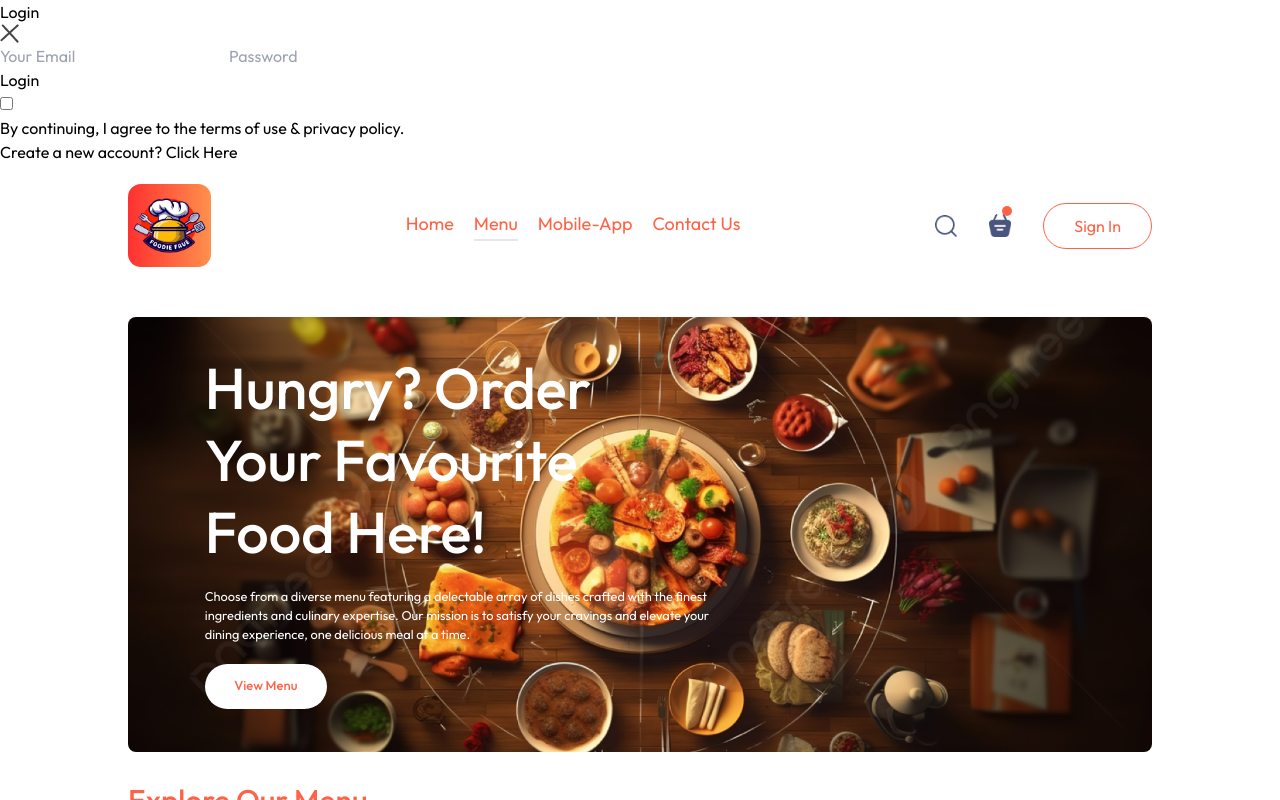
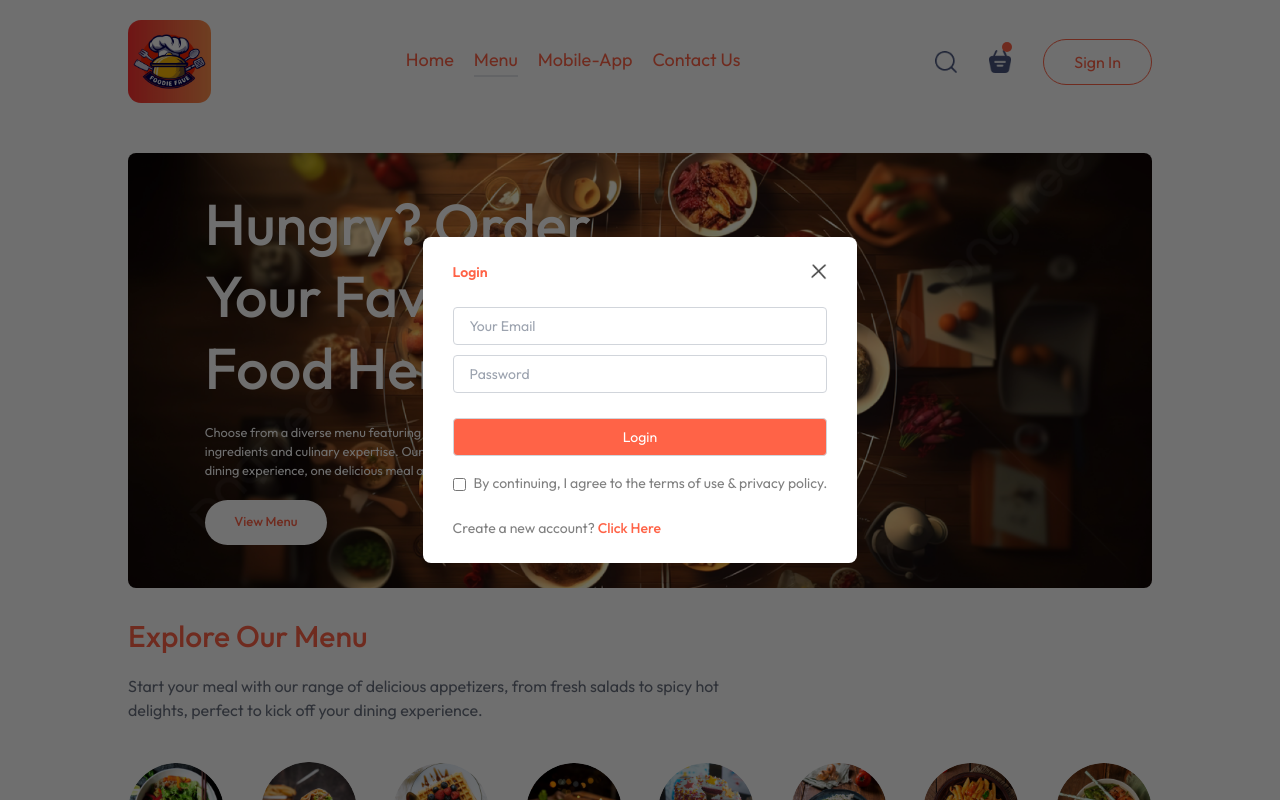
Before and after one commit to sadia-54/FoodieFave, a React (Vite) app in the folder client/: page / in a window 1280 px wide. Both pictures are taken after a click on the button "Sign In". Shown: the top 800 px of the page. Built offline with nearby package versions, Linux system fonts and the light colour scheme.

Commit message:
login modal styling done

```diff
--- a/client/src/components/LoginModal.jsx
+++ b/client/src/components/LoginModal.jsx
@@ -6,25 +6,25 @@ const LoginModal = ({setShowLogin}) => {
     const [currentState, setCurrentState] = useState('Login')
 
   return (
-    <div className='login-modal' >
-        <form className='login-modal-container'>
-            <div className="login-modal-title">
+    <div className='login-modal absolute z-[1] w-full h-full bg-[#00000090] grid' >
+        <form className='login-modal-container place-self-center w-[max(23vw, 330px)] text-[#808080] bg-white flex flex-col gap-[25px] py-[25px] px-[30px] rounded-[8px] text-sm' >
+            <div className="login-modal-title text-[tomato] font-semibold flex flex-row justify-between items-center">
                 <h2>{currentState}</h2>
-                <img onClick={()=> setShowLogin(false) } src={assets.cross_icon} alt="" />
+                <img onClick={()=> setShowLogin(false) } src={assets.cross_icon} alt="" className='w-[16px] cursor-pointer' />
             </div>
-            <div className="login-modal-input">
-              {currentState==="Login"?<></>:<input type="text" placeholder='Your Name' required />}
-              <input type="email" placeholder='Your Email' required />
-              <input type="password" placeholder='Password' required />
+            <div className="login-modal-input flex flex-col gap-[10px]">
+              {currentState==="Login"?<></>:<input type="text" placeholder='Your Name' required class="border border-gray-300 rounded px-4 py-2"/>}
+              <input type="email" placeholder='Your Email' required className="border border-gray-300 rounded px-4 py-2"/>
+              <input type="password" placeholder='Password' required className="border border-gray-300 rounded px-4 py-2"/>
             </div>
-            <button>{currentState==="Sign Up"?"Create account":"Login"}</button>
-            <div className="login-modal-condition">
-              <input type="checkbox" required />
+            <button className="border border-gray-300 rounded px-4 py-2 bg-[tomato] text-white">{currentState==="Sign Up"?"Create account":"Login"}</button>
+            <div className="login-modal-condition flex items-start gap-[8px] mt-[-8px]">
+              <input type="checkbox" required className='mt-[5px] cursor-pointer' />
               <p>By continuing, I agree to the terms of use & privacy policy.</p>
             </div>
             {currentState==="Login"
-            ? <p>Create a new account? <span onClick={()=> setCurrentState("Sign Up")} >Click Here</span> </p>
-            : <p>Already have an account? <span onClick={()=> setCurrentState("Login")}>Login Here</span></p>
+            ? <p>Create a new account? <span onClick={()=> setCurrentState("Sign Up")} className='cursor-pointer text-[tomato] font-medium' >Click Here</span> </p>
+            : <p>Already have an account? <span onClick={()=> setCurrentState("Login")} className='cursor-pointer text-[tomato] font-medium' >Login Here</span></p>
             }
 
         </form>
```
